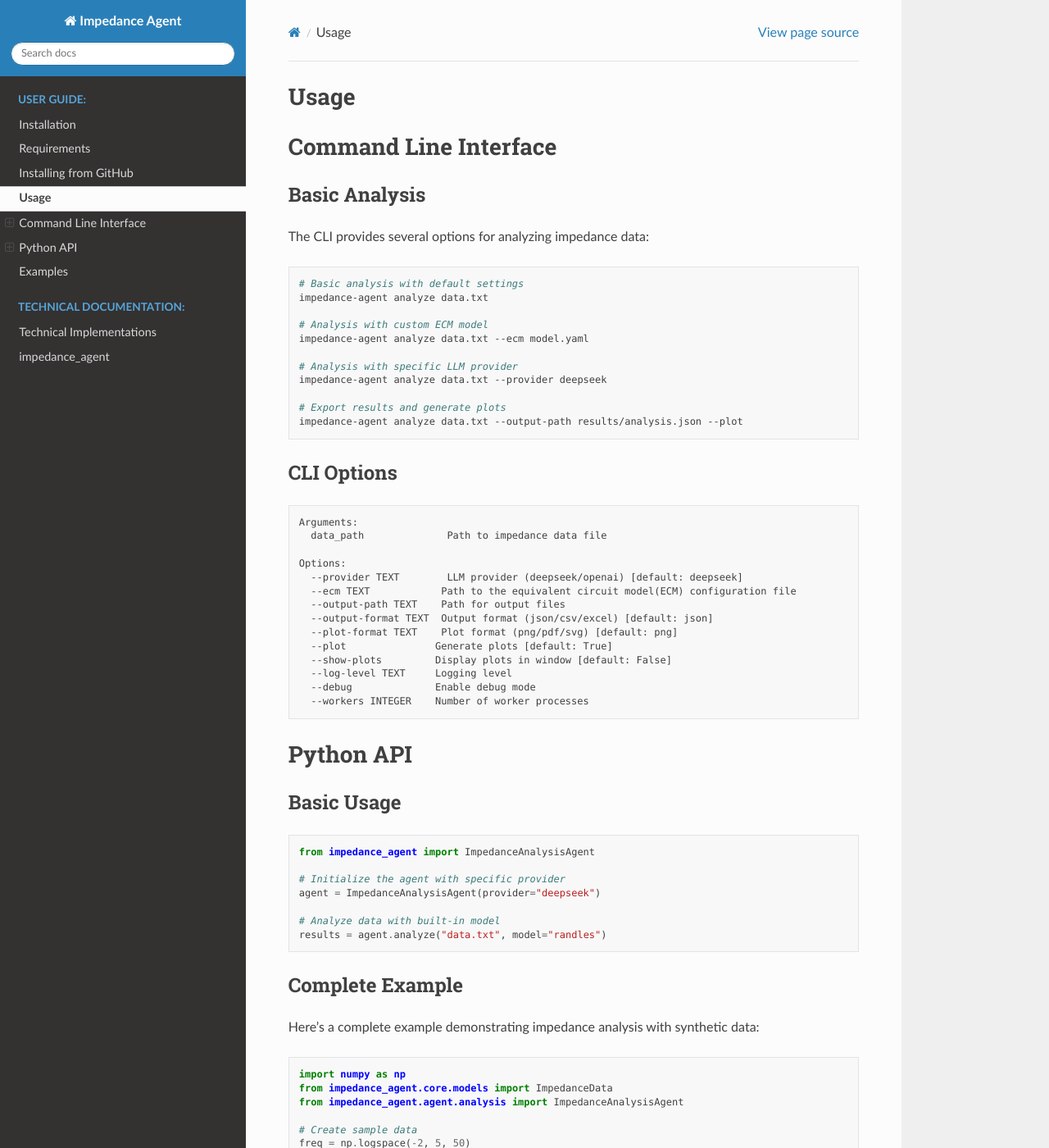
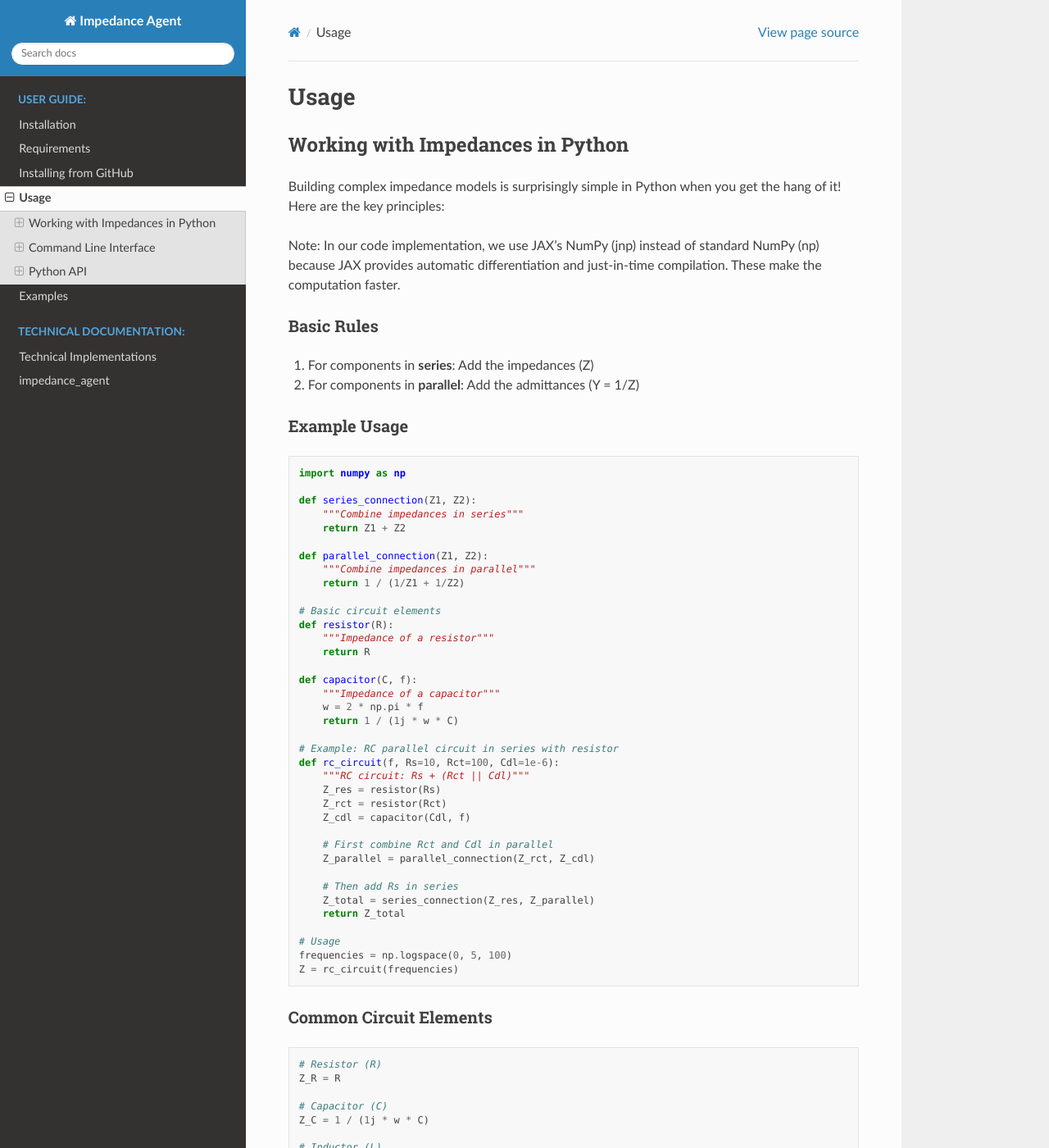
Before and after one commit to richinex/impedance-agent, a Sphinx documentation site: the page built from docs/source/usage.rst, in a window 1280 px wide and 1400 px high. Shown: the whole window at 82% size. Built offline with Sphinx 7.4.7 and the Read the Docs theme 3.1.0, drawn with Linux system fonts in a browser that asks for light colours; some of the changed text lies outside the part shown.

Commit message:
Updated usage in docs to show how impedance can be composed

```diff
--- a/docs/source/usage.rst
+++ b/docs/source/usage.rst
@@ -1,12 +1,83 @@
 Usage
 =====
 
+Working with Impedances in Python
+---------------------------------
+Building complex impedance models is surprisingly simple in Python when you get the hang of it! Here are the key principles:
+
+Note: In our code implementation, we use JAX's NumPy (jnp) instead of standard NumPy (np) because JAX provides automatic differentiation and just-in-time compilation. These make the computation faster.
+
+
+Basic Rules
+~~~~~~~~~~~
+1. For components in **series**: Add the impedances (Z)
+2. For components in **parallel**: Add the admittances (Y = 1/Z)
+
+Example Usage
+~~~~~~~~~~~~~
+.. code-block:: python
+
+    import numpy as np
+
+    def series_connection(Z1, Z2):
+        """Combine impedances in series"""
+        return Z1 + Z2
+
+    def parallel_connection(Z1, Z2):
+        """Combine impedances in parallel"""
+        return 1 / (1/Z1 + 1/Z2)
+
+    # Basic circuit elements
+    def resistor(R):
+        """Impedance of a resistor"""
+        return R
+
+    def capacitor(C, f):
+        """Impedance of a capacitor"""
+        w = 2 * np.pi * f
+        return 1 / (1j * w * C)
+
+    # Example: RC parallel circuit in series with resistor
+    def rc_circuit(f, Rs=10, Rct=100, Cdl=1e-6):
+        """RC circuit: Rs + (Rct || Cdl)"""
+        Z_res = resistor(Rs)
+        Z_rct = resistor(Rct)
+        Z_cdl = capacitor(Cdl, f)
+
+        # First combine Rct and Cdl in parallel
+        Z_parallel = parallel_connection(Z_rct, Z_cdl)
+
+        # Then add Rs in series
+        Z_total = series_connection(Z_res, Z_parallel)
+        return Z_total
+
+    # Usage
+    frequencies = np.logspace(0, 5, 100)
+    Z = rc_circuit(frequencies)
+
+Common Circuit Elements
+~~~~~~~~~~~~~~~~~~~~~~~
+.. code-block:: python
+
+    # Resistor (R)
+    Z_R = R
+
+    # Capacitor (C)
+    Z_C = 1 / (1j * w * C)
+
+    # Inductor (L)
+    Z_L = 1j * w * L
+
+    # Warburg Element (W)
+    Z_W = W / np.sqrt(w) * (1 - 1j)
+
+    # Constant Phase Element (CPE)
+    Z_CPE = 1 / (Y0 * (1j * w)**alpha)
+
 Command Line Interface
-======================
-
+----------------------
 Basic Analysis
---------------
-
+~~~~~~~~~~~~~~
 The CLI provides several options for analyzing impedance data:
 
 .. code-block:: bash
@@ -24,31 +95,28 @@ The CLI provides several options for analyzing impedance data:
     impedance-agent analyze data.txt --output-path results/analysis.json --plot
 
 CLI Options
------------
-
+~~~~~~~~~~~
 .. code-block:: text
 
     Arguments:
-      data_path              Path to impedance data file
+        data_path                Path to impedance data file
 
     Options:
-      --provider TEXT        LLM provider (deepseek/openai) [default: deepseek]
-      --ecm TEXT            Path to the equivalent circuit model(ECM) configuration file
-      --output-path TEXT    Path for output files
-      --output-format TEXT  Output format (json/csv/excel) [default: json]
-      --plot-format TEXT    Plot format (png/pdf/svg) [default: png]
-      --plot               Generate plots [default: True]
-      --show-plots         Display plots in window [default: False]
-      --log-level TEXT     Logging level
-      --debug              Enable debug mode
-      --workers INTEGER    Number of worker processes
+        --provider TEXT         LLM provider (deepseek/openai) [default: deepseek]
+        --ecm TEXT             Path to the equivalent circuit model(ECM) configuration file
+        --output-path TEXT     Path for output files
+        --output-format TEXT   Output format (json/csv/excel) [default: json]
+        --plot-format TEXT     Plot format (png/pdf/svg) [default: png]
+        --plot                 Generate plots [default: True]
+        --show-plots           Display plots in window [default: False]
+        --log-level TEXT       Logging level
+        --debug               Enable debug mode
+        --workers INTEGER      Number of worker processes
 
 Python API
-==========
-
+----------
 Basic Usage
------------
-
+~~~~~~~~~~~
 .. code-block:: python
 
     from impedance_agent import ImpedanceAnalysisAgent
@@ -60,8 +128,7 @@ Basic Usage
     results = agent.analyze("data.txt", model="randles")
 
 Complete Example
-----------------
-
+~~~~~~~~~~~~~~~~
 Here's a complete example demonstrating impedance analysis with synthetic data:
 
 .. code-block:: python
@@ -74,7 +141,6 @@ Here's a complete example demonstrating impedance analysis with synthetic data:
     freq = np.logspace(-2, 5, 50)
     z_real = 1 + 2 / (1 + (2 * np.pi * freq * 1e-3) ** 2)
     z_imag = -2 * 2 * np.pi * freq * 1e-3 / (1 + (2 * np.pi * freq * 1e-3) ** 2)
-
     data = ImpedanceData(frequency=freq, real=z_real, imaginary=z_imag)
 
     # Define ECM configuration
```
